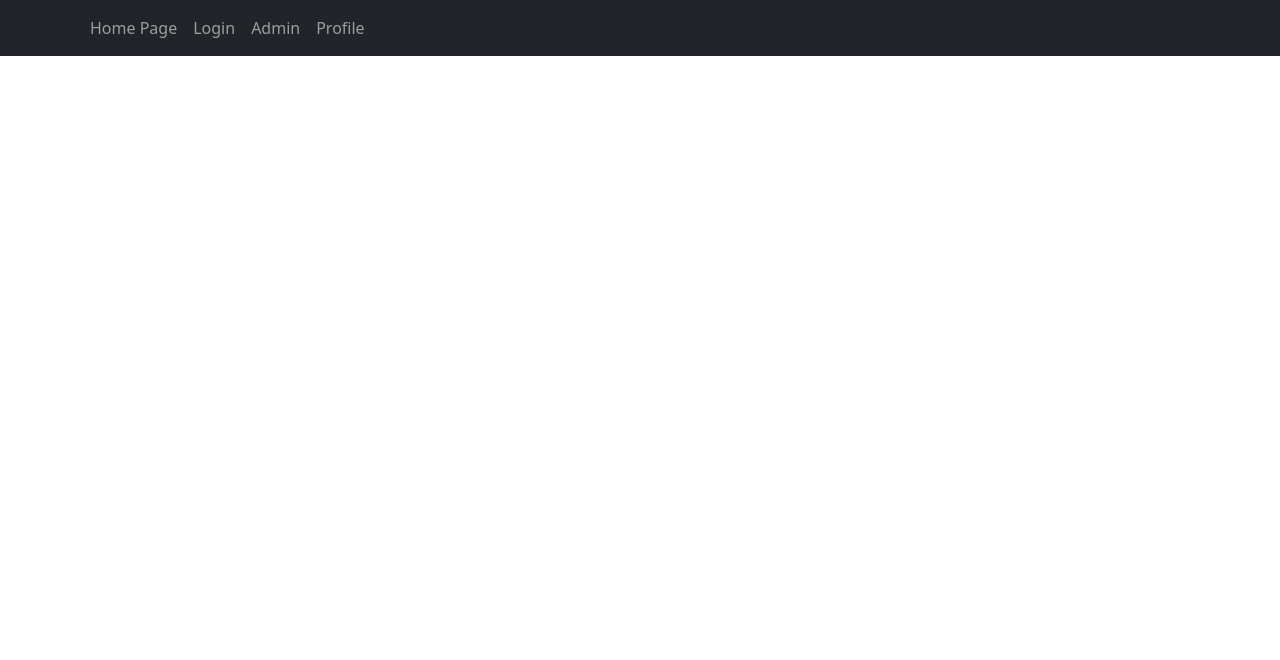
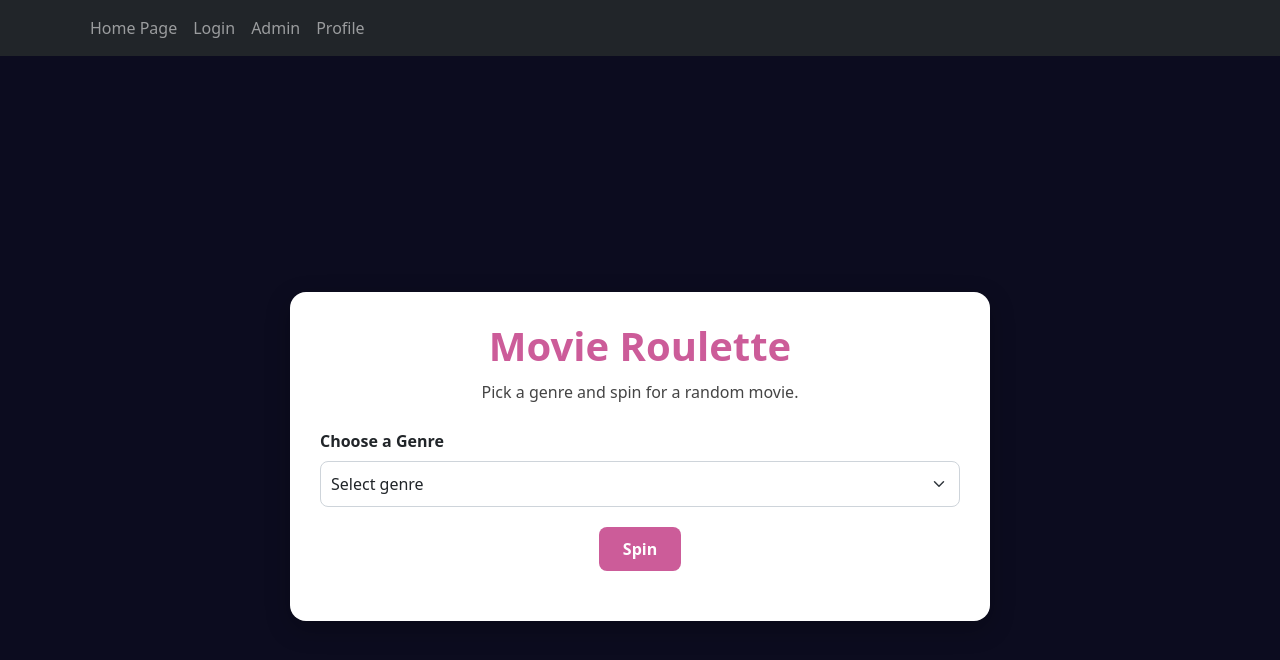
Before and after one commit to JamesOrtizJr/CSC300_MERN, a React (Create React App) app in the folder frontend/: page /movieRoulette in a window 1280 px wide. Shown: the top 660 px of the page. Built offline with nearby package versions, Linux system fonts and the light colour scheme.

Commit message:
STart of roullette page and added route for it in App.js 	modified:   frontend/src/App.js 	new file:   frontend/src/components/pages/MovieRoulette.js 	modified:   frontend/src/components/pages/homepage1.js

```diff
--- a/frontend/src/App.js
+++ b/frontend/src/App.js
@@ -20,8 +20,11 @@ import CastCrewPage from "./components/pages/castAndCrewPage";
 
 
 
+
 // ADMIN
 import AdminPage from "./components/pages/AdminPage";
+// Roulette
+import MovieRoulette from "./components/pages/MovieRoulette";
 
 
 export const UserContext = createContext();
@@ -50,6 +53,7 @@ const App = () => {
           <Route path="/movies/:id" element={<MovieDetailsPage />} />
           <Route path="/movies/:id/cast" element={<CastCrewPage />} />
           <Route path="/admin" element={<AdminPage />} />
+          <Route path="/movieRoulette" element={<MovieRoulette />} />
         </Routes>
       </UserContext.Provider>
     </>
--- /dev/null
+++ b/frontend/src/components/pages/MovieRoulette.js
@@ -0,0 +1,175 @@
+import React, { useState } from "react";
+import axios from "axios";
+import Button from "react-bootstrap/Button";
+import Form from "react-bootstrap/Form";
+import Card from "react-bootstrap/Card";
+
+const PRIMARY_COLOR = "#cc5c99";
+const SECONDARY_COLOR = "#0c0c1f";
+
+const MovieRoulette = () => {
+  const [genre, setGenre] = useState("");
+  const [movie, setMovie] = useState(null);
+  const [loading, setLoading] = useState(false);
+  const [error, setError] = useState("");
+
+  const genres = [
+    { id: "28", name: "Action" },
+    { id: "35", name: "Comedy" },
+    { id: "27", name: "Horror" },
+    { id: "10749", name: "Romance" },
+    { id: "878", name: "Sci-Fi" },
+    { id: "16", name: "Animation" },
+  ];
+
+  const spinMovie = async () => {
+    if (!genre) {
+      setError("Please select a genre first.");
+      return;
+    }
+
+    try {
+      setLoading(true);
+      setError("");
+      setMovie(null);
+
+      const response = await axios.get(
+        `${process.env.REACT_APP_BACKEND_SERVER_URI}/roulette/spin?genre=${genre}`
+      );
+
+      setMovie(response.data);
+    } catch (err) {
+      console.error("Roulette error:", err);
+      setError("Could not get a movie right now.");
+    } finally {
+      setLoading(false);
+    }
+  };
+
+  return (
+    <div style={styles.page}>
+      <div style={styles.container}>
+        <h1 style={styles.title}>Movie Roulette</h1>
+        <p style={styles.subtitle}>Pick a genre and spin for a random movie.</p>
+
+        <Form.Group style={styles.formGroup}>
+          <Form.Label style={styles.label}>Choose a Genre</Form.Label>
+          <Form.Select
+            value={genre}
+            onChange={(e) => setGenre(e.target.value)}
+            style={styles.select}
+          >
+            <option value="">Select genre</option>
+            {genres.map((g) => (
+              <option key={g.id} value={g.id}>
+                {g.name}
+              </option>
+            ))}
+          </Form.Select>
+        </Form.Group>
+
+        <Button onClick={spinMovie} style={styles.button} disabled={loading}>
+          {loading ? "Spinning..." : "Spin"}
+        </Button>
+
+        {error && <p style={styles.error}>{error}</p>}
+
+        {movie && (
+          <Card style={styles.card}>
+            {movie.poster_path && (
+              <Card.Img
+                variant="top"
+                src={`https://image.tmdb.org/t/p/w500${movie.poster_path}`}
+                alt={movie.title}
+                style={styles.poster}
+              />
+            )}
+            <Card.Body>
+              <Card.Title style={styles.movieTitle}>{movie.title}</Card.Title>
+              <Card.Text style={styles.movieText}>
+                <strong>Release Date:</strong> {movie.release_date || "N/A"}
+              </Card.Text>
+              <Card.Text style={styles.movieText}>
+                {movie.overview || "No description available."}
+              </Card.Text>
+            </Card.Body>
+          </Card>
+        )}
+      </div>
+    </div>
+  );
+};
+
+const styles = {
+  page: {
+    minHeight: "100vh",
+    backgroundColor: SECONDARY_COLOR,
+    display: "flex",
+    justifyContent: "center",
+    alignItems: "center",
+    padding: "40px 20px",
+  },
+  container: {
+    width: "100%",
+    maxWidth: "700px",
+    backgroundColor: "#ffffff",
+    borderRadius: "16px",
+    padding: "30px",
+    boxShadow: "0 8px 24px rgba(0,0,0,0.25)",
+    textAlign: "center",
+  },
+  title: {
+    color: PRIMARY_COLOR,
+    fontWeight: "700",
+    marginBottom: "10px",
+  },
+  subtitle: {
+    color: "#444",
+    marginBottom: "25px",
+  },
+  formGroup: {
+    marginBottom: "20px",
+    textAlign: "left",
+  },
+  label: {
+    fontWeight: "600",
+    marginBottom: "8px",
+    display: "block",
+  },
+  select: {
+    padding: "10px",
+    borderRadius: "8px",
+  },
+  button: {
+    backgroundColor: PRIMARY_COLOR,
+    border: "none",
+    padding: "10px 24px",
+    fontWeight: "600",
+    borderRadius: "8px",
+    marginBottom: "20px",
+  },
+  error: {
+    color: "red",
+    marginTop: "10px",
+  },
+  card: {
+    marginTop: "20px",
+    border: "none",
+    boxShadow: "0 4px 14px rgba(0,0,0,0.15)",
+    borderRadius: "14px",
+    overflow: "hidden",
+  },
+  poster: {
+    maxHeight: "500px",
+    objectFit: "cover",
+  },
+  movieTitle: {
+    color: PRIMARY_COLOR,
+    fontWeight: "700",
+  },
+  movieText: {
+    color: "#333",
+  },
+};
+
+export default MovieRoulette;
--- a/frontend/src/components/pages/homepage1.js
+++ b/frontend/src/components/pages/homepage1.js
@@ -114,7 +114,7 @@ const HomePage1 = () => {
   }, []);
 
   const handleRandom = () => {
-    navigate("/roulette");
+    navigate("/movieRoulette");
   };
 
   return (
```
